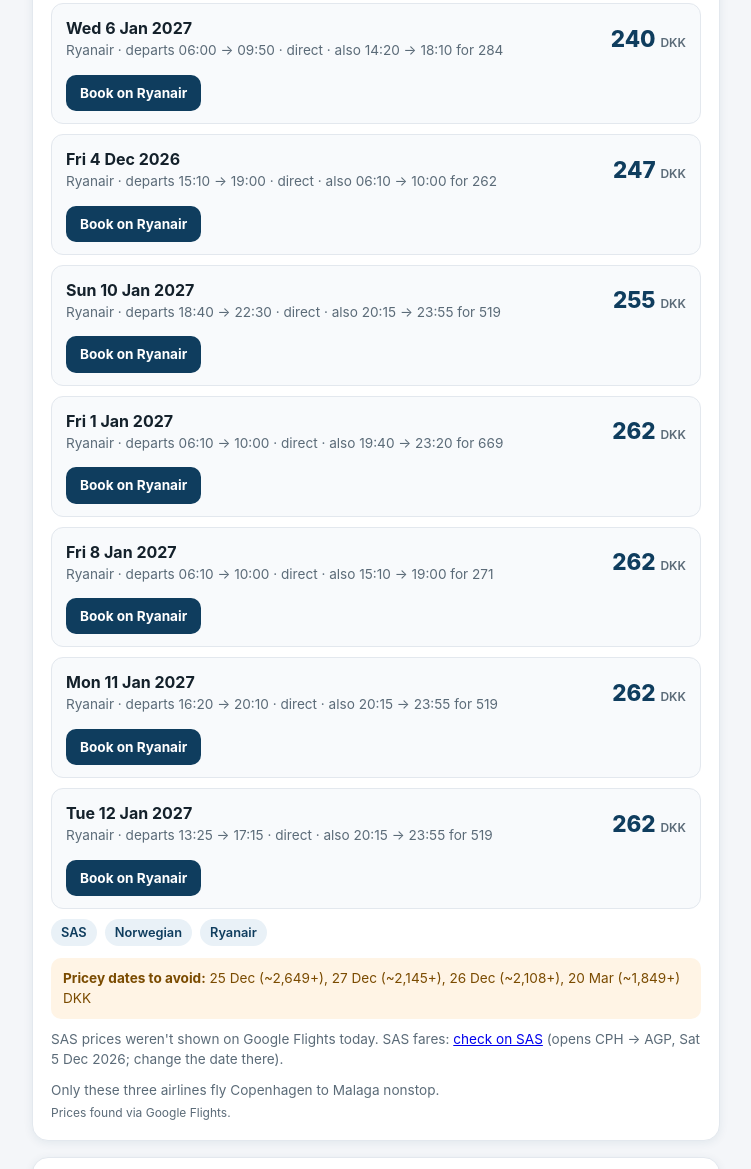
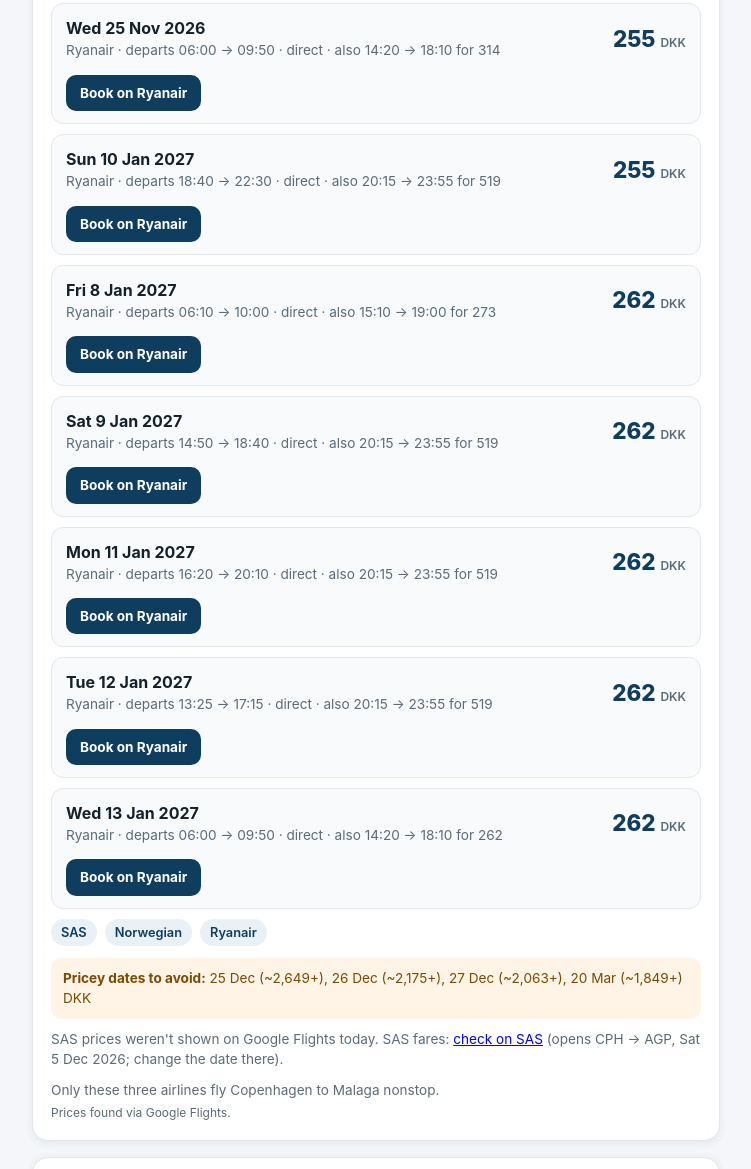
Before and after one commit to ryanvelin2-hash/cph-agp-fares, a plain HTML site: page index.html in a window 1280 px wide. Shown: the part 1600-2769 px from the top of the page, without its empty margins (264-1015 px from the left). Drawn offline with Linux system fonts and the light colour scheme.

Commit message:
Daily fare update 15 Nov 2026

```diff
--- a/index.html
+++ b/index.html
@@ -146,111 +146,111 @@ footer{color:var(--muted);font-size:.8rem;text-align:center;padding:0 16px 32px}
 <!-- ===================== FARE DATA: EDIT HERE ===================== -->
 <script id="fare-data">
 const FARE_DATA = {
-  lastUpdated: "Sat 14 Nov 2026, 9:14 (Copenhagen time, UTC+01:00)",
-  // Best fares (one way, 1 adult, DKK), confirmed live on Google Flights Sat 14 Nov 2026, 9:14 (Copenhagen time, UTC+01:00)
+  lastUpdated: "Sun 15 Nov 2026, 9:21 (Copenhagen time, UTC+01:00)",
+  // Best fares (one way, 1 adult, DKK), confirmed live on Google Flights Sun 15 Nov 2026, 9:21 (Copenhagen time, UTC+01:00)
   best: [
     { airline: "Ryanair", date: "Wed 2 Dec 2026", dep: "06:00", price: 189, approx: false,
       link: "https://www.ryanair.com/dk/en/trip/flights/select?adults=1&teens=0&children=0&infants=0&dateOut=2026-12-02&isReturn=false&originIata=CPH&destinationIata=AGP" },
-    { airline: "Ryanair", date: "Thu 3 Dec 2026", dep: "16:15", price: 189, approx: false,
-      link: "https://www.ryanair.com/dk/en/trip/flights/select?adults=1&teens=0&children=0&infants=0&dateOut=2026-12-03&isReturn=false&originIata=CPH&destinationIata=AGP" },
     { airline: "Ryanair", date: "Tue 24 Nov 2026", dep: "13:25", price: 210, approx: false,
-      link: "https://www.ryanair.com/dk/en/trip/flights/select?adults=1&teens=0&children=0&infants=0&dateOut=2026-11-24&isReturn=false&originIata=CPH&destinationIata=AGP" }
+      link: "https://www.ryanair.com/dk/en/trip/flights/select?adults=1&teens=0&children=0&infants=0&dateOut=2026-11-24&isReturn=false&originIata=CPH&destinationIata=AGP" },
+    { airline: "Ryanair", date: "Tue 1 Dec 2026", dep: "13:25", price: 210, approx: false,
+      link: "https://www.ryanair.com/dk/en/trip/flights/select?adults=1&teens=0&children=0&infants=0&dateOut=2026-12-01&isReturn=false&originIata=CPH&destinationIata=AGP" }
   ],
   // Row format: { airline, date, dep, price, link, note? }. Link date must match the fare date.
-  // Live fares from Google Flights, nonstop, one way, 1 adult, checked Sat 14 Nov 2026, 9:14 (Copenhagen time, UTC+01:00)
+  // Live fares from Google Flights, nonstop, one way, 1 adult, checked Sun 15 Nov 2026, 9:21 (Copenhagen time, UTC+01:00)
   live: [
     { airline: "Ryanair", date: "Wed 2 Dec 2026", dep: "06:00 → 09:50", price: 189,
       link: "https://www.ryanair.com/dk/en/trip/flights/select?adults=1&teens=0&children=0&infants=0&dateOut=2026-12-02&isReturn=false&originIata=CPH&destinationIata=AGP",
-      note: "also 14:20 → 18:10 for 229" },
-    { airline: "Ryanair", date: "Thu 3 Dec 2026", dep: "16:15 → 20:05", price: 189,
-      link: "https://www.ryanair.com/dk/en/trip/flights/select?adults=1&teens=0&children=0&infants=0&dateOut=2026-12-03&isReturn=false&originIata=CPH&destinationIata=AGP",
-      note: "also 20:15 → 23:55 for 519" },
+      note: "also 14:20 → 18:10 for 189" },
     { airline: "Ryanair", date: "Tue 24 Nov 2026", dep: "13:25 → 17:15", price: 210,
       link: "https://www.ryanair.com/dk/en/trip/flights/select?adults=1&teens=0&children=0&infants=0&dateOut=2026-11-24&isReturn=false&originIata=CPH&destinationIata=AGP",
       note: "also 11:20 → 15:00 for 519" },
-    { airline: "Ryanair", date: "Tue 1 Dec 2026", dep: "13:25 → 17:15", price: 225,
+    { airline: "Ryanair", date: "Tue 1 Dec 2026", dep: "13:25 → 17:15", price: 210,
       link: "https://www.ryanair.com/dk/en/trip/flights/select?adults=1&teens=0&children=0&infants=0&dateOut=2026-12-01&isReturn=false&originIata=CPH&destinationIata=AGP",
       note: "also 11:20 → 15:00 for 519" },
-    { airline: "Ryanair", date: "Wed 25 Nov 2026", dep: "06:00 → 09:50", price: 232,
+    { airline: "Ryanair", date: "Fri 4 Dec 2026", dep: "15:10 → 19:00", price: 225,
+      link: "https://www.ryanair.com/dk/en/trip/flights/select?adults=1&teens=0&children=0&infants=0&dateOut=2026-12-04&isReturn=false&originIata=CPH&destinationIata=AGP",
+      note: "also 06:10 → 10:00 for 232" },
+    { airline: "Ryanair", date: "Wed 6 Jan 2027", dep: "06:00 → 09:50", price: 232,
+      link: "https://www.ryanair.com/dk/en/trip/flights/select?adults=1&teens=0&children=0&infants=0&dateOut=2027-01-06&isReturn=false&originIata=CPH&destinationIata=AGP",
+      note: "also 06:00 → 09:50 for 240" },
+    { airline: "Ryanair", date: "Wed 25 Nov 2026", dep: "06:00 → 09:50", price: 255,
       link: "https://www.ryanair.com/dk/en/trip/flights/select?adults=1&teens=0&children=0&infants=0&dateOut=2026-11-25&isReturn=false&originIata=CPH&destinationIata=AGP",
-      note: "also 14:20 → 18:10 for 292" },
-    { airline: "Ryanair", date: "Wed 6 Jan 2027", dep: "06:00 → 09:50", price: 240,
-      link: "https://www.ryanair.com/dk/en/trip/flights/select?adults=1&teens=0&children=0&infants=0&dateOut=2027-01-06&isReturn=false&originIata=CPH&destinationIata=AGP",
-      note: "also 14:20 → 18:10 for 284" },
-    { airline: "Ryanair", date: "Fri 4 Dec 2026", dep: "15:10 → 19:00", price: 247,
-      link: "https://www.ryanair.com/dk/en/trip/flights/select?adults=1&teens=0&children=0&infants=0&dateOut=2026-12-04&isReturn=false&originIata=CPH&destinationIata=AGP",
-      note: "also 06:10 → 10:00 for 262" },
+      note: "also 14:20 → 18:10 for 314" },
     { airline: "Ryanair", date: "Sun 10 Jan 2027", dep: "18:40 → 22:30", price: 255,
       link: "https://www.ryanair.com/dk/en/trip/flights/select?adults=1&teens=0&children=0&infants=0&dateOut=2027-01-10&isReturn=false&originIata=CPH&destinationIata=AGP",
       note: "also 20:15 → 23:55 for 519" },
-    { airline: "Ryanair", date: "Fri 1 Jan 2027", dep: "06:10 → 10:00", price: 262,
-      link: "https://www.ryanair.com/dk/en/trip/flights/select?adults=1&teens=0&children=0&infants=0&dateOut=2027-01-01&isReturn=false&originIata=CPH&destinationIata=AGP",
-      note: "also 19:40 → 23:20 for 669" },
     { airline: "Ryanair", date: "Fri 8 Jan 2027", dep: "06:10 → 10:00", price: 262,
       link: "https://www.ryanair.com/dk/en/trip/flights/select?adults=1&teens=0&children=0&infants=0&dateOut=2027-01-08&isReturn=false&originIata=CPH&destinationIata=AGP",
-      note: "also 15:10 → 19:00 for 271" },
+      note: "also 15:10 → 19:00 for 273" },
+    { airline: "Ryanair", date: "Sat 9 Jan 2027", dep: "14:50 → 18:40", price: 262,
+      link: "https://www.ryanair.com/dk/en/trip/flights/select?adults=1&teens=0&children=0&infants=0&dateOut=2027-01-09&isReturn=false&originIata=CPH&destinationIata=AGP",
+      note: "also 20:15 → 23:55 for 519" },
     { airline: "Ryanair", date: "Mon 11 Jan 2027", dep: "16:20 → 20:10", price: 262,
       link: "https://www.ryanair.com/dk/en/trip/flights/select?adults=1&teens=0&children=0&infants=0&dateOut=2027-01-11&isReturn=false&originIata=CPH&destinationIata=AGP",
       note: "also 20:15 → 23:55 for 519" },
     { airline: "Ryanair", date: "Tue 12 Jan 2027", dep: "13:25 → 17:15", price: 262,
       link: "https://www.ryanair.com/dk/en/trip/flights/select?adults=1&teens=0&children=0&infants=0&dateOut=2027-01-12&isReturn=false&originIata=CPH&destinationIata=AGP",
-      note: "also 20:15 → 23:55 for 519" }
+      note: "also 20:15 → 23:55 for 519" },
+    { airline: "Ryanair", date: "Wed 13 Jan 2027", dep: "06:00 → 09:50", price: 262,
+      link: "https://www.ryanair.com/dk/en/trip/flights/select?adults=1&teens=0&children=0&infants=0&dateOut=2027-01-13&isReturn=false&originIata=CPH&destinationIata=AGP",
+      note: "also 14:20 → 18:10 for 262" }
   ],
-  avoid: "25 Dec (~2,649+), 27 Dec (~2,145+), 26 Dec (~2,108+), 20 Mar (~1,849+)",
+  avoid: "25 Dec (~2,649+), 26 Dec (~2,175+), 27 Dec (~2,063+), 20 Mar (~1,849+)",
   sasOutLink: "https://www.flysas.com/dk-en/book/flights?search=OW_CPH-AGP-20261205_a1c0i0y0&view=upsell&bookingFlow=revenue",
 
-  // RETURN: Malaga (AGP) to Copenhagen (CPH), Google Flights, nonstop, one way, 1 adult, checked Sat 14 Nov 2026, 9:14 (Copenhagen time, UTC+01:00)
+  // RETURN: Malaga (AGP) to Copenhagen (CPH), Google Flights, nonstop, one way, 1 adult, checked Sun 15 Nov 2026, 9:21 (Copenhagen time, UTC+01:00)
   returnLive: [
-    { airline: "Ryanair", date: "Wed 16 Dec 2026", dep: "18:45 → 22:30", price: 120,
-      link: "https://www.ryanair.com/dk/en/trip/flights/select?adults=1&teens=0&children=0&infants=0&dateOut=2026-12-16&isReturn=false&originIata=AGP&destinationIata=CPH",
-      note: "also 10:25 → 14:10 for 157" },
     { airline: "Ryanair", date: "Thu 17 Dec 2026", dep: "20:40 → 00:25 (+1 day)", price: 120,
       link: "https://www.ryanair.com/dk/en/trip/flights/select?adults=1&teens=0&children=0&infants=0&dateOut=2026-12-17&isReturn=false&originIata=AGP&destinationIata=CPH",
       note: "also 12:25 → 16:05 for 325" },
+    { airline: "Ryanair", date: "Wed 16 Dec 2026", dep: "18:45 → 22:30", price: 128,
+      link: "https://www.ryanair.com/dk/en/trip/flights/select?adults=1&teens=0&children=0&infants=0&dateOut=2026-12-16&isReturn=false&originIata=AGP&destinationIata=CPH",
+      note: "also 10:25 → 14:10 for 157" },
     { airline: "Ryanair", date: "Fri 18 Dec 2026", dep: "19:35 → 23:20", price: 128,
       link: "https://www.ryanair.com/dk/en/trip/flights/select?adults=1&teens=0&children=0&infants=0&dateOut=2026-12-18&isReturn=false&originIata=AGP&destinationIata=CPH",
-      note: "also 10:35 → 14:20 for 187" },
+      note: "also 10:35 → 14:20 for 172" },
     { airline: "Ryanair", date: "Thu 10 Dec 2026", dep: "20:40 → 00:25 (+1 day)", price: 135,
       link: "https://www.ryanair.com/dk/en/trip/flights/select?adults=1&teens=0&children=0&infants=0&dateOut=2026-12-10&isReturn=false&originIata=AGP&destinationIata=CPH",
       note: "also 15:50 → 19:30 for 482" },
-    { airline: "Ryanair", date: "Tue 15 Dec 2026", dep: "18:10 → 21:55", price: 150,
+    { airline: "Ryanair", date: "Tue 15 Dec 2026", dep: "18:10 → 21:55", price: 142,
       link: "https://www.ryanair.com/dk/en/trip/flights/select?adults=1&teens=0&children=0&infants=0&dateOut=2026-12-15&isReturn=false&originIata=AGP&destinationIata=CPH",
       note: "also 06:55 → 10:35 for 325" },
-    { airline: "Ryanair", date: "Mon 21 Dec 2026", dep: "06:25 → 10:10", price: 150,
+    { airline: "Ryanair", date: "Mon 21 Dec 2026", dep: "20:45 → 00:30 (+1 day)", price: 142,
       link: "https://www.ryanair.com/dk/en/trip/flights/select?adults=1&teens=0&children=0&infants=0&dateOut=2026-12-21&isReturn=false&originIata=AGP&destinationIata=CPH",
-      note: "also 20:45 → 00:30 (+1 day) for 150" },
-    { airline: "Ryanair", date: "Fri 29 Jan 2027", dep: "19:35 → 23:20", price: 165,
+      note: "also 06:25 → 10:10 for 150" },
+    { airline: "Ryanair", date: "Fri 29 Jan 2027", dep: "19:35 → 23:20", price: 157,
       link: "https://www.ryanair.com/dk/en/trip/flights/select?adults=1&teens=0&children=0&infants=0&dateOut=2027-01-29&isReturn=false&originIata=AGP&destinationIata=CPH",
-      note: "also 10:35 → 14:20 for 247" },
-    { airline: "Ryanair", date: "Fri 12 Feb 2027", dep: "19:35 → 23:20", price: 172,
+      note: "also 10:35 → 14:20 for 240" },
+    { airline: "Ryanair", date: "Fri 12 Feb 2027", dep: "19:35 → 23:20", price: 165,
       link: "https://www.ryanair.com/dk/en/trip/flights/select?adults=1&teens=0&children=0&infants=0&dateOut=2027-02-12&isReturn=false&originIata=AGP&destinationIata=CPH",
       note: "also 10:35 → 14:20 for 323" },
-    { airline: "Ryanair", date: "Thu 21 Jan 2027", dep: "20:40 → 00:25 (+1 day)", price: 180,
+    { airline: "Ryanair", date: "Thu 21 Jan 2027", dep: "20:40 → 00:25 (+1 day)", price: 172,
       link: "https://www.ryanair.com/dk/en/trip/flights/select?adults=1&teens=0&children=0&infants=0&dateOut=2027-01-21&isReturn=false&originIata=AGP&destinationIata=CPH",
       note: "also 12:25 → 16:05 for 325" },
-    { airline: "Ryanair", date: "Sat 23 Jan 2027", dep: "19:15 → 23:00", price: 180,
-      link: "https://www.ryanair.com/dk/en/trip/flights/select?adults=1&teens=0&children=0&infants=0&dateOut=2027-01-23&isReturn=false&originIata=AGP&destinationIata=CPH",
-      note: "also 06:55 → 10:35 for 325" },
     { airline: "Ryanair", date: "Wed 9 Dec 2026", dep: "18:45 → 22:30", price: 187,
       link: "https://www.ryanair.com/dk/en/trip/flights/select?adults=1&teens=0&children=0&infants=0&dateOut=2026-12-09&isReturn=false&originIata=AGP&destinationIata=CPH",
-      note: "also 19:45 → 23:25 for 325" },
+      note: "also 10:25 → 14:10 for 322" },
     { airline: "Ryanair", date: "Wed 20 Jan 2027", dep: "18:45 → 22:30", price: 187,
       link: "https://www.ryanair.com/dk/en/trip/flights/select?adults=1&teens=0&children=0&infants=0&dateOut=2027-01-20&isReturn=false&originIata=AGP&destinationIata=CPH",
-      note: "also 18:45 → 22:30 for 195" },
-    { airline: "Ryanair", date: "Fri 11 Dec 2026", dep: "19:35 → 23:20", price: 195,
+      note: "also 10:25 → 14:10 for 267" },
+    { airline: "Ryanair", date: "Sat 23 Jan 2027", dep: "19:15 → 23:00", price: 187,
+      link: "https://www.ryanair.com/dk/en/trip/flights/select?adults=1&teens=0&children=0&infants=0&dateOut=2027-01-23&isReturn=false&originIata=AGP&destinationIata=CPH",
+      note: "also 19:15 → 23:00 for 195" },
+    { airline: "Ryanair", date: "Fri 11 Dec 2026", dep: "19:35 → 23:20", price: 194,
       link: "https://www.ryanair.com/dk/en/trip/flights/select?adults=1&teens=0&children=0&infants=0&dateOut=2026-12-11&isReturn=false&originIata=AGP&destinationIata=CPH",
-      note: "also 06:25 → 10:05 for 325" },
+      note: "also 19:35 → 23:20 for 202" },
     { airline: "Ryanair", date: "Sat 12 Dec 2026", dep: "19:15 → 23:00", price: 202,
       link: "https://www.ryanair.com/dk/en/trip/flights/select?adults=1&teens=0&children=0&infants=0&dateOut=2026-12-12&isReturn=false&originIata=AGP&destinationIata=CPH",
       note: "also 06:55 → 10:35 for 325" },
-    { airline: "Ryanair", date: "Wed 13 Jan 2027", dep: "18:45 → 22:30", price: 210,
-      link: "https://www.ryanair.com/dk/en/trip/flights/select?adults=1&teens=0&children=0&infants=0&dateOut=2027-01-13&isReturn=false&originIata=AGP&destinationIata=CPH",
-      note: "also 10:25 → 14:10 for 277" },
     { airline: "Ryanair", date: "Wed 3 Feb 2027", dep: "18:45 → 22:30", price: 210,
       link: "https://www.ryanair.com/dk/en/trip/flights/select?adults=1&teens=0&children=0&infants=0&dateOut=2027-02-03&isReturn=false&originIata=AGP&destinationIata=CPH",
-      note: "also 10:25 → 14:10 for 318" }
+      note: "also 10:25 → 14:10 for 318" },
+    { airline: "Ryanair", date: "Mon 14 Dec 2026", dep: "20:45 → 00:30 (+1 day)", price: 225,
+      link: "https://www.ryanair.com/dk/en/trip/flights/select?adults=1&teens=0&children=0&infants=0&dateOut=2026-12-14&isReturn=false&originIata=AGP&destinationIata=CPH",
+      note: "also 06:55 → 10:35 for 325" }
   ],
-  returnAvoid: "15 Nov (~4,486+), 16 Nov (~4,126+), 17 Nov (~2,841+), 14 Nov (~2,595+)",
+  returnAvoid: "15 Nov (~3,951+), 16 Nov (~3,263+), 17 Nov (~2,754+), 22 Nov (~2,500+)",
   sasReturnLink: "https://www.flysas.com/dk-en/book/flights?search=OW_AGP-CPH-20261212_a1c0i0y0&view=upsell&bookingFlow=revenue"
 };
 </script>
```
